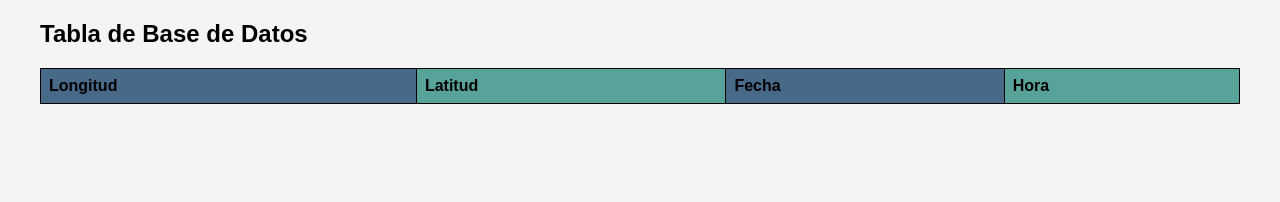
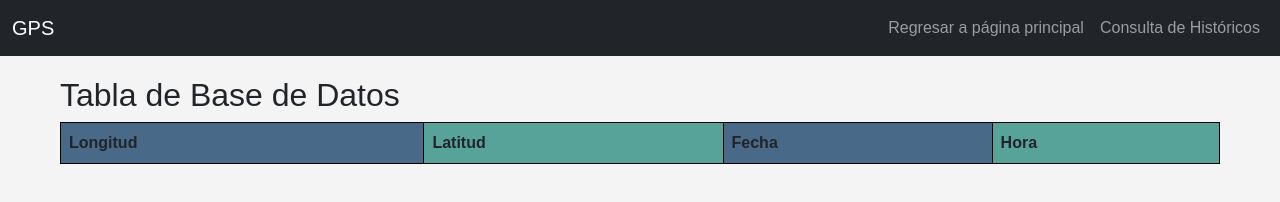
Before and after one commit to oscariglesias21/gpsGit, a website: page database.html in a window 1280 px wide. Drawn offline with nearby package versions, Linux system fonts and the light colour scheme; no server answers.

Commit message:
Adición de menú de opciones

```diff
--- a/database.html
+++ b/database.html
@@ -4,6 +4,8 @@
 <meta charset="UTF-8">
 <meta name="viewport" content="width=device-width, initial-scale=1.0">
 <title>Tabla de Base de Datos</title>
+<link href="https://cdn.jsdelivr.net/npm/bootstrap@5.3.3/dist/css/bootstrap.min.css" rel="stylesheet"
+        integrity="sha384-QWTKZyjpPEjISv5WaRU9OFeRpok6YctnYmDr5pNlyT2bRjXh0JMhjY6hW+ALEwIH" crossorigin="anonymous">
 <style>
   /* Estilos generales */
   body {
@@ -87,6 +89,26 @@
 </style>
 </head>
 <body>
+    <nav class="navbar navbar-expand-lg navbar-dark bg-dark">
+        <div class="container-fluid">
+            <a class="navbar-brand" href="#">GPS</a>
+            <button class="navbar-toggler" type="button" data-bs-toggle="collapse"
+                data-bs-target="#navbarSupportedContent" aria-controls="navbarSupportedContent" aria-expanded="false"
+                aria-label="Toggle navigation">
+                <span class="navbar-toggler-icon"></span>
+            </button>
+            <div class="collapse navbar-collapse justify-content-end" id="navbarSupportedContent">
+                <ul class="navbar-nav">
+                    <li class="nav-item">
+                        <a class="nav-link" href="/">Regresar a página principal</a>
+                    </li>
+                    <li class="nav-item">
+                        <a class="nav-link" href="/consulta" target="_blank">Consulta de Históricos</a>
+                    </li>
+                </ul>
+            </div>
+        </div>
+    </nav>
 
 <div class="container">
     <h2>Tabla de Base de Datos</h2>
```
